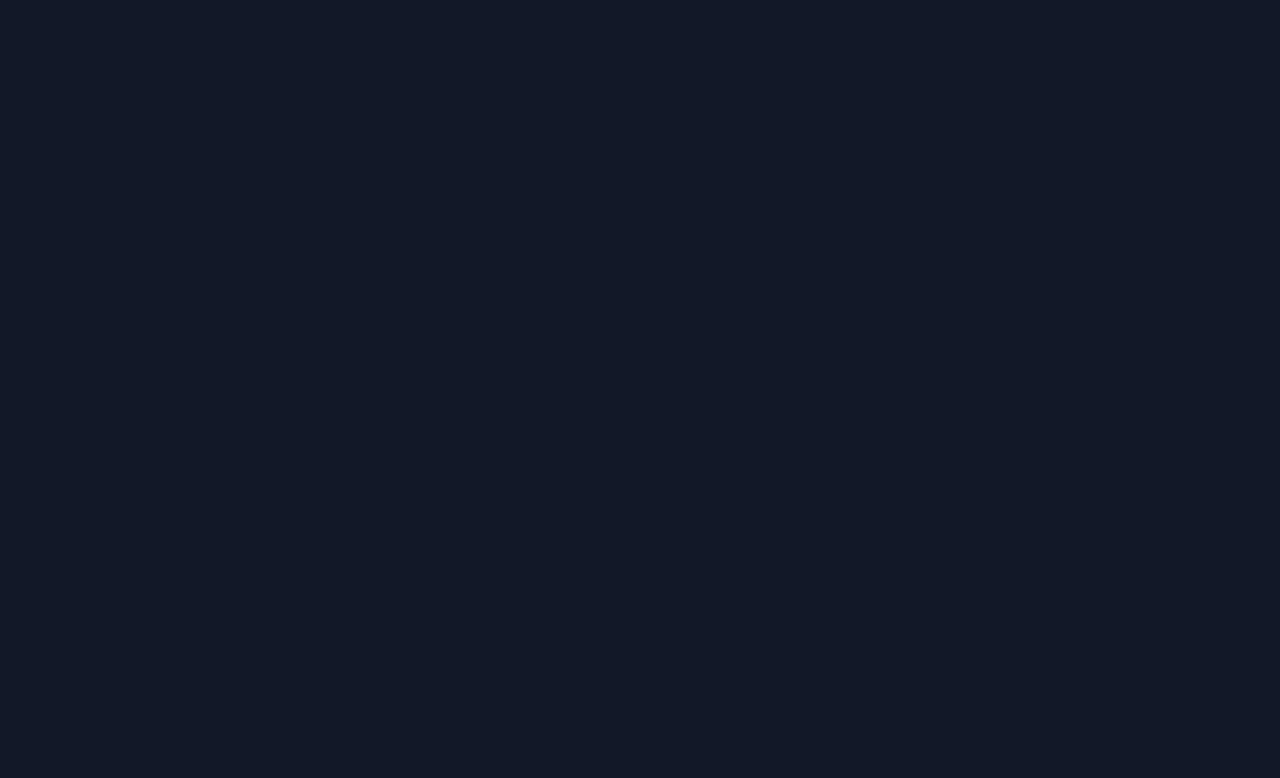
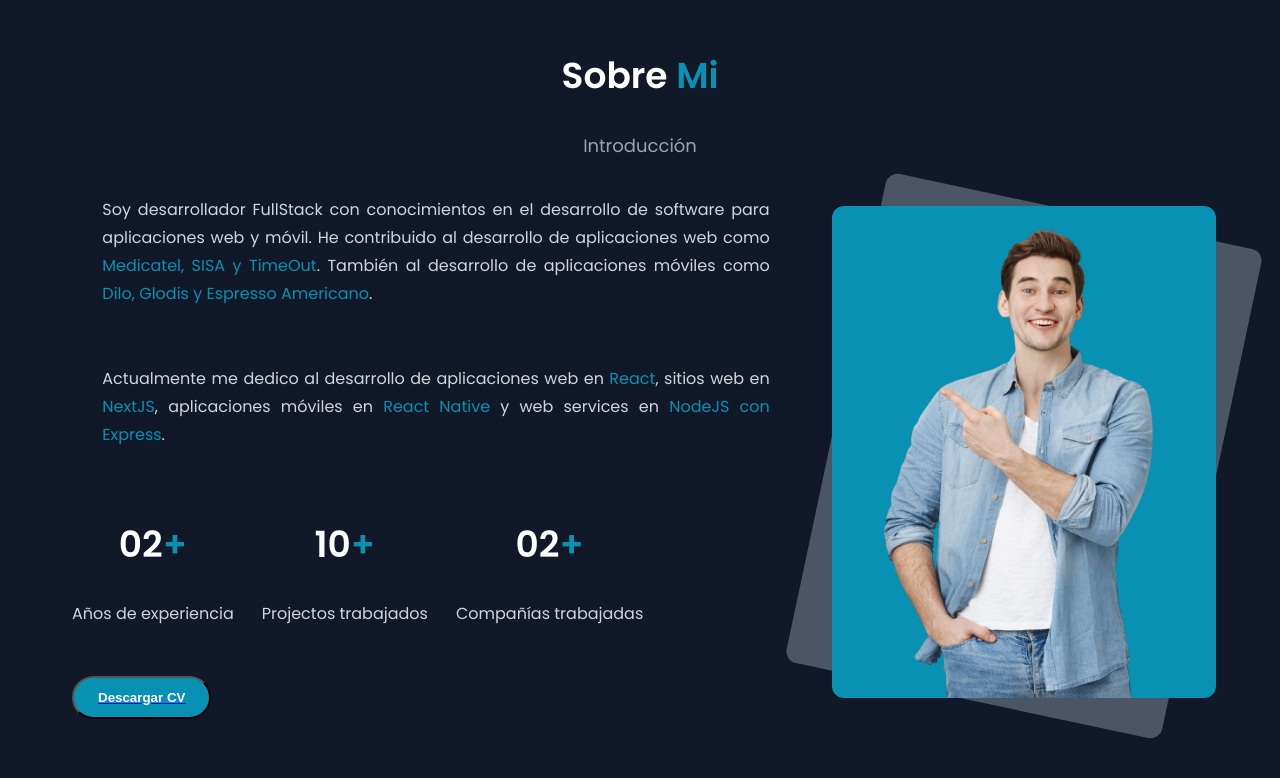
Before and after one commit to XxLuisFer15xX/luis-solano-website, a React (Vite) app: page / in a window 1280 px wide. Shown: the part 908-1686 px from the top of the page. Before the commit the page ends 896 px from the top, so only its background shows below. Built offline with nearby package versions, Linux system fonts and the light colour scheme.

Commit message:
:lipstick: Create the About Section.

```diff
--- /dev/null
+++ b/src/components/organisms/About.tsx
@@ -0,0 +1,70 @@
+import aboutImg from '../../assets/images/about.png'
+
+export const About = () => {
+  const info = [
+    { text: 'Años de experiencia', count: '02' },
+    { text: 'Projectos trabajados', count: '10' },
+    { text: 'Compañías trabajadas', count: '02' },
+  ]
+  return (
+    <section id="about" className="py-10 text-white">
+      <div className="text-center mt-8">
+        <h3 className="text-4xl font-semibold">
+          Sobre <span className="text-cyan-600">Mi</span>
+        </h3>
+        <p className="text-gray-400 my-3 text-lg">Introducción</p>
+        <div className="flex md:flex-row flex-col-reverse items-center md:gap-6 gap-12 px-10 max-w-6xl mx-auto">
+          <div className="p-2">
+            <div className="text-gray-300 my-3">
+              <p className="text-justify leading-7 w-11/12 mx-auto">
+                Soy desarrollador FullStack con conocimientos en el desarrollo
+                de software para aplicaciones web y móvil. He contribuido al
+                desarrollo de aplicaciones web como{' '}
+                <span className="text-cyan-600">Medicatel, SISA y TimeOut</span>
+                . También al desarrollo de aplicaciones móviles como{' '}
+                <span className="text-cyan-600">
+                  Dilo, Glodis y Espresso Americano
+                </span>
+                .
+              </p>
+              <br />
+              <p className="text-justify leading-7 w-11/12 mx-auto">
+                Actualmente me dedico al desarrollo de aplicaciones web en{' '}
+                <span className="text-cyan-600">React</span>, sitios web en{' '}
+                <span className="text-cyan-600">NextJS</span>, aplicaciones
+                móviles en <span className="text-cyan-600">React Native</span> y
+                web services en{' '}
+                <span className="text-cyan-600">NodeJS con Express</span>.
+              </p>
+              <div className="flex mt-10 items-center gap-7">
+                {info.map(content => (
+                  <div key={content.text}>
+                    <h3 className="md:text-4xl text-2xl font-semibold text-white">
+                      {content.count}
+                      <span className="text-cyan-600">+</span>{' '}
+                    </h3>
+                    <span className="md:text-base text-xs">{content.text}</span>
+                  </div>
+                ))}
+              </div>
+              <br />
+              <br />
+              <a href="./src/assets/Curriculum_Luis_Solano.pdf" download>
+                <button className="btn-primary">Descargar CV</button>
+              </a>
+            </div>
+          </div>
+          <div className="flex-1 md:mt-0 mt-6 flex justify-center items-center">
+            <div className="lg:w-96 h-full relative sm:w-10/12 w-11/12 max-w-sm aboutImg ">
+              <img
+                src={aboutImg}
+                alt=""
+                className="w-full object-cover bg-cyan-600 rounded-xl"
+              />
+            </div>
+          </div>
+        </div>
+      </div>
+    </section>
+  )
+}
--- a/src/components/organisms/index.ts
+++ b/src/components/organisms/index.ts
@@ -1,2 +1,3 @@
+export * from './About'
 export * from './HeaderMenu'
 export * from './Hero'
--- a/src/components/pages/Home.tsx
+++ b/src/components/pages/Home.tsx
@@ -1,11 +1,12 @@
 // Components
-import { HeaderMenu, Hero } from '@organisms'
+import { About, HeaderMenu, Hero } from '@organisms'
 
 export const Home = () => {
   return (
     <div>
       <HeaderMenu />
       <Hero />
+      <About />
     </div>
   )
 }
```
